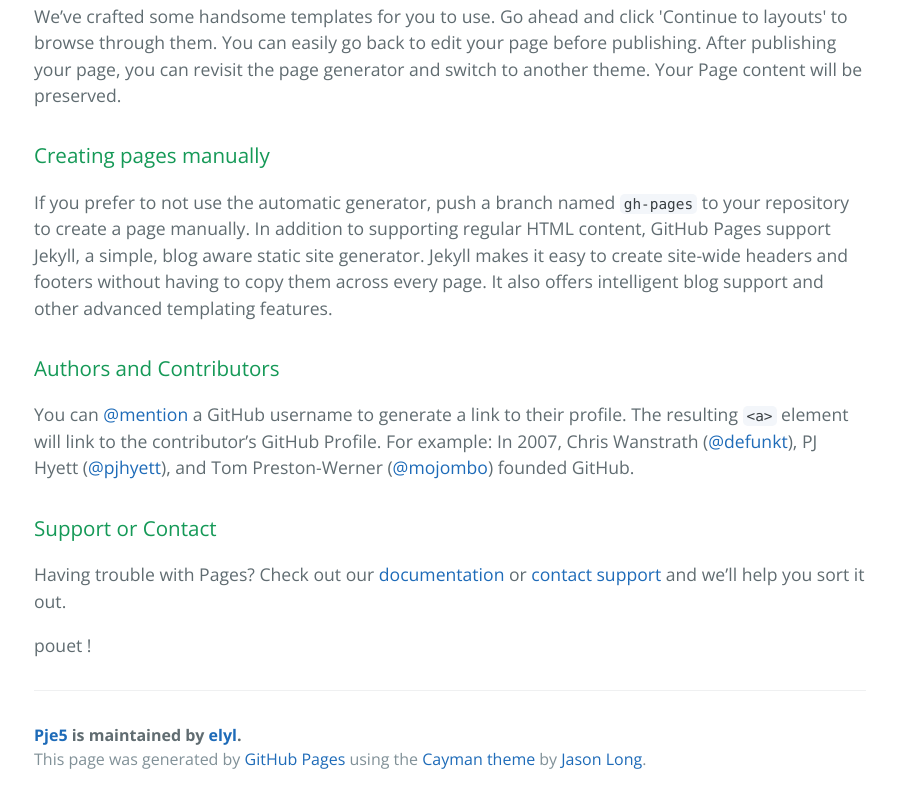
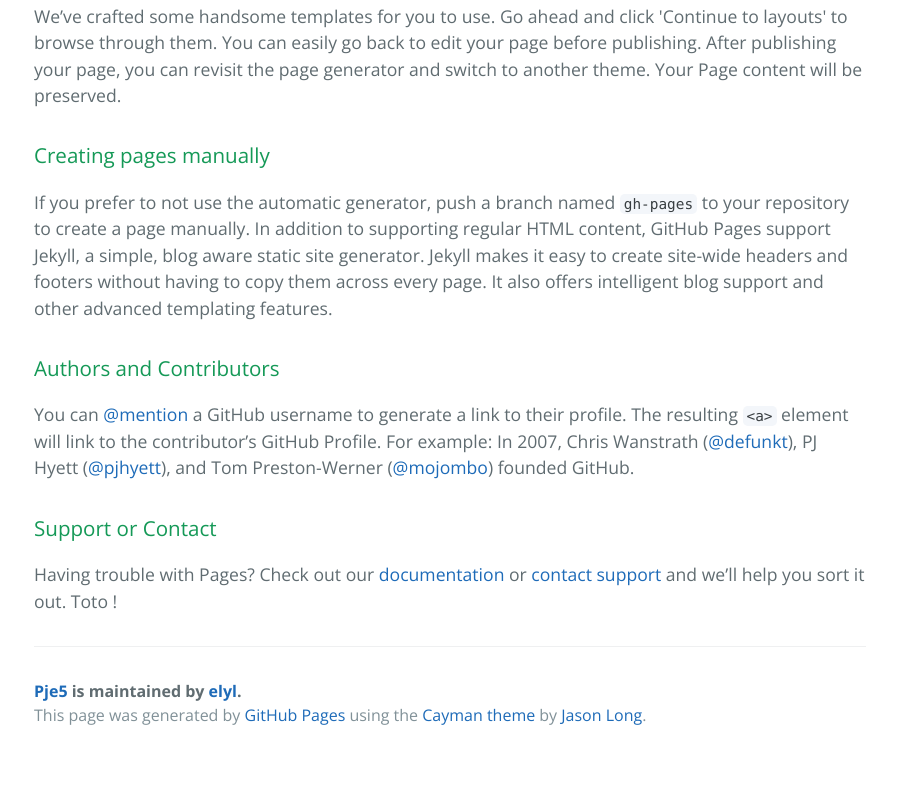
Before and after one commit to elyl/PJE5, a plain HTML site: page index.html in a window 1280 px wide. Shown: the part 600-1403 px from the top of the page, without its empty margins (190-1087 px from the left). After the commit the page ends 1359 px from the top, so only its background shows below. Drawn offline with nearby package versions, Linux system fonts and the light colour scheme.

```diff
--- a/index.html
+++ b/index.html
@@ -42,9 +42,7 @@
 <h3>
 <a id="support-or-contact" class="anchor" href="#support-or-contact" aria-hidden="true"><span class="octicon octicon-link"></span></a>Support or Contact</h3>
 
-<p>Having trouble with Pages? Check out our <a href="https://help.github.com/pages">documentation</a> or <a href="https://github.com/contact">contact support</a> and we’ll help you sort it out.</p>
-
-<p>pouet !</p>
+<p>Having trouble with Pages? Check out our <a href="https://help.github.com/pages">documentation</a> or <a href="https://github.com/contact">contact support</a> and we’ll help you sort it out. Toto !</p>
 
       <footer class="site-footer">
         <span class="site-footer-owner"><a href="https://github.com/elyl/PJE5">Pje5</a> is maintained by <a href="https://github.com/elyl">elyl</a>.</span>
```
Also changed, not shown: params.json (+1 -1 lines).
